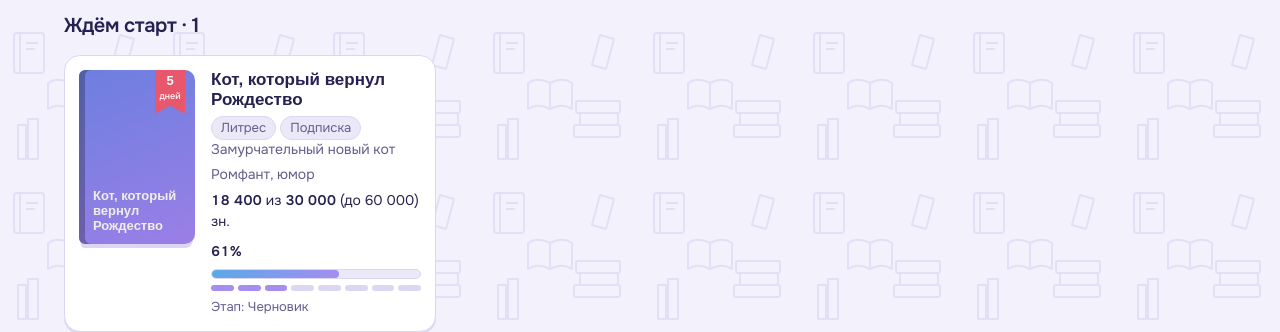
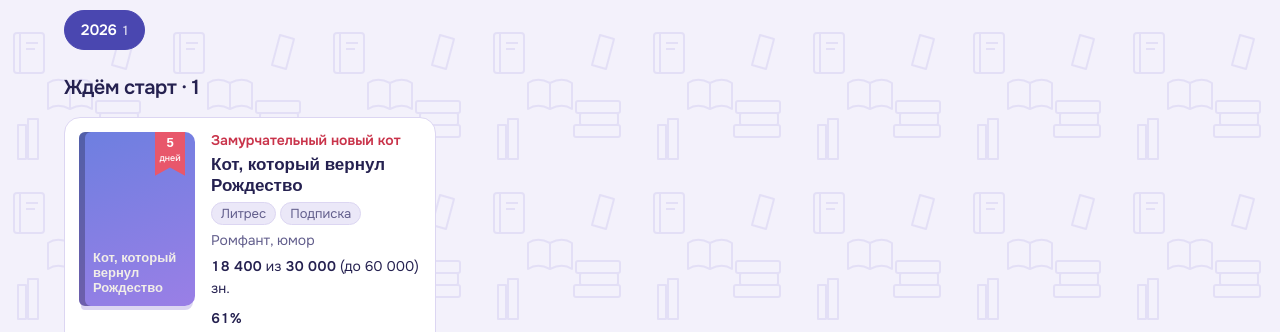
Before and after one commit to Turaisegen/litmob-tracker, a plain HTML site: page index.html in a window 1280 px wide. Shown: the part 467-799 px from the top of the page. Drawn offline with Linux system fonts and the light colour scheme; a web font is replaced by a local one.

Commit message:
Add files via upload

```diff
--- a/index.html
+++ b/index.html
@@ -19,7 +19,7 @@
    COLOUR бледно-сиреневая бумага, чернила индиго, голубой и сиреневый как рабочие цвета, коралловая ленточка для срочного
    TYPE Unbounded для заголовков и цифр + Onest для текста
    LAYOUT шапка с полкой во всю ширину, лента дат, сетка карточек; телефон: одна колонка */
-:root{color-scheme:light dark;--bg:light-dark(#f3f1fb,#16142a);--card:light-dark(#ffffff,#211e3a);--paper:light-dark(#ebe8f8,#2a2648);--ink:light-dark(#252150,#ece9ff);--mute:light-dark(#625e8c,#b4aee0);--line:light-dark(#dcd6f2,#3a3562);--main:light-dark(#4a47b0,#a9a4ff);--onmain:light-dark(#ffffff,#16142a);--sky:#5aa9e6;--lil:#a48ef0;--rib:#e8576b;--sun:#a48ef0;--ok:#5aa9e6;--head:light-dark(#dfe6fb,#1d1b38)}
+:root{color-scheme:light dark;--bg:light-dark(#f3f1fb,#16142a);--card:light-dark(#ffffff,#211e3a);--paper:light-dark(#ebe8f8,#2a2648);--ink:light-dark(#252150,#ece9ff);--mute:light-dark(#625e8c,#b4aee0);--line:light-dark(#dcd6f2,#3a3562);--main:light-dark(#4a47b0,#a9a4ff);--onmain:light-dark(#ffffff,#16142a);--sky:#5aa9e6;--lil:#a48ef0;--rib:#e8576b;--sun:#a48ef0;--ok:#5aa9e6;--head:light-dark(#dfe6fb,#1d1b38);--red:light-dark(#c9334a,#ff8394)}
 *{box-sizing:border-box;min-width:0}
 html,body{margin:0}
 body{background:var(--bg);color:var(--ink);font:16px/1.55 Onest,system-ui,sans-serif;overflow-x:clip;position:relative;min-height:100%}
@@ -124,6 +124,12 @@ input[readonly]{background:var(--paper);color:var(--mute)}
 .row .r{display:flex;gap:10px;flex-wrap:wrap}
 .hint{font-size:13px;color:var(--mute)}
 .install{display:none}
+.years{display:flex;flex-wrap:wrap;gap:8px;margin:0 0 22px}
+.years button{min-height:40px;padding:0 16px;border-radius:99px;border:1.5px solid var(--line);background:var(--card);color:var(--ink);font:700 15px Unbounded,Onest,sans-serif}
+.years button small{font:500 13px Onest,sans-serif;color:var(--mute);margin-left:6px}
+.years button.on{background:var(--main);border-color:var(--main);color:var(--onmain)}
+.years button.on small{color:var(--onmain);opacity:.8}
+.lmname{margin:0;color:var(--red);font:700 14px/1.25 Unbounded,Onest,sans-serif;overflow-wrap:anywhere}
 .datapanel{margin-top:44px;padding:20px;border-radius:16px;background:var(--card);border:1px solid var(--line)}
 .datapanel .r{display:flex;flex-wrap:wrap;gap:10px;margin-top:12px}
 .datapanel .hint{font-size:15px;max-width:70ch}
@@ -167,6 +173,7 @@ input[readonly]{background:var(--paper);color:var(--mute)}
 
 <main class="band"><div class="wrap">
   <div class="note" id="note"></div>
+  <div class="years" id="years" role="tablist" aria-label="Год"></div>
   <section id="waitWrap"><h2 id="waitSum">Ждём старт</h2>
   <div class="shelf" id="shelf"></div></section>
   <section id="startWrap" hidden style="margin-top:36px"><h2 id="startSum">Стартовало</h2><div class="shelf" id="shelf2"></div></section>
@@ -269,22 +276,29 @@ function coverHTML(it){
 function cardHTML(it){
   const goal=+it.goal||0,cur=+it.cur||0,pct=goal?Math.min(100,Math.round(cur/goal*100)):0;
   return '<article class="card" tabindex="0" data-id="'+esc(it.id)+'">'+coverHTML(it)+
-  '<div class="info"><p class="book">'+esc(it.book||'Книга без названия')+'</p>'+
-  '<div class="lm"><span class="chip">'+esc(it.platform||'')+'</span>'+(it.fmt?'<span class="chip">'+esc(it.fmt)+'</span>':'')+esc(it.name||'')+'</div>'+
+  '<div class="info"><p class="lmname">'+esc(it.name||'Литмоб без названия')+'</p><p class="book">'+esc(it.book||'Книга без названия')+'</p>'+
+  '<div class="lm"><span class="chip">'+esc(it.platform||'')+'</span>'+(it.fmt?'<span class="chip">'+esc(it.fmt)+'</span>':'')+'</div>'+
   (it.genres?'<div class="lm">'+esc(it.genres)+'</div>':'')+'<div class="chars"><span><b>'+fmtN(cur)+'</b> из <b>'+(goal?fmtN(goal):'?')+'</b>'+(typeof it.max==='number'&&it.max?' (до '+fmtN(it.max)+')':'')+' зн.'+(typeof it.max==='string'&&it.max?' · до: '+esc(it.max):'')+'</span><b>'+(goal?pct+'%':'')+'</b></div>'+
   '<div class="bar'+(pct>=100?' full':'')+'"><i style="width:'+pct+'%"></i></div>'+
   '<div class="steps">'+STAGES.map((s,i)=>'<span class="'+(i<=(+it.stage||0)?(i>=PUB?'on pub':'on'):'')+'"></span>').join('')+'</div>'+
   '<div class="stage">Этап: '+esc(STAGES[+it.stage||0])+'</div></div></article>';
 }
+const CUR_Y=String(new Date().getFullYear());
+let year=(()=>{try{return localStorage.getItem(LS+'-year')||CUR_Y}catch(e){return CUR_Y}})();
+const yearOf=it=>{const y=String(it.d5||it.d2||it.d3||it.d6||it.updated||'').slice(0,4);return /^\d{4}$/.test(y)?y:CUR_Y};
 function render(){
   const real=items.slice();
-  const shown=real.length?real:(mode==='loading'?[]:[SAMPLE]);
+  const pool=real.length?real:(mode==='loading'?[]:[SAMPLE]);
+  const cnt={};cnt[CUR_Y]=0;for(const i of pool)cnt[yearOf(i)]=(cnt[yearOf(i)]||0)+1;
+  const ys=Object.keys(cnt).sort();if(!cnt[year]&&cnt[year]!==0)year=CUR_Y;
+  $('years').innerHTML=ys.map(y=>'<button type="button" role="tab" aria-selected="'+(y===year)+'" data-y="'+y+'" class="'+(y===year?'on':'')+'">'+y+'<small>'+cnt[y]+'</small></button>').join('');
+  const shown=pool.filter(i=>yearOf(i)===year);
   const next=i=>{const e=events([i])[0];return e?e.n:1e9};
   const act=shown.filter(i=>!isArchived(i)).sort((a,b)=>next(a)-next(b)||(a.d3||'9').localeCompare(b.d3||'9'));
   const arc=shown.filter(isArchived).sort((a,b)=>(b.d6||b.d3||b.updated||'').localeCompare(a.d6||a.d3||a.updated||''));
   const started=i=>{if((+i.stage||0)>=PUB)return true;const s0=i.d5||i.d2;const n=daysTo(s0);return n!==null&&n<=0};
   const wait=act.filter(i=>!started(i)),go=act.filter(started);
-  $('shelf').innerHTML=wait.length?wait.map(cardHTML).join(''):(mode==='loading'?'<p class="hint">Загружаю ваши литмобы…</p>':act.length?'<p class="hint">Все литмобы уже стартовали.</p>':'<p class="hint">Активных литмобов нет. Самое время записаться на новый.</p>');
+  $('shelf').innerHTML=wait.length?wait.map(cardHTML).join(''):(mode==='loading'?'<p class="hint">Загружаю ваши литмобы…</p>':act.length?'<p class="hint">Все литмобы уже стартовали.</p>':'<p class="hint">В '+year+' году активных литмобов нет. Самое время записаться на новый.</p>');
   $('waitSum').textContent='Ждём старт'+(wait.length?' · '+wait.length:'');
   $('shelf2').innerHTML=go.map(cardHTML).join('');
   $('startWrap').hidden=!go.length;
@@ -293,7 +307,7 @@ function render(){
   $('archWrap').hidden=!arc.length;
   $('archSum').textContent='Завершенные · '+arc.length;
   $('sampleNote').hidden=!(shown[0]&&shown[0].sample);
-  const ev=events(act).slice(0,12);
+  const ev=events(pool.filter(i=>!isArchived(i))).slice(0,12);
   $('strip').innerHTML=ev.length?ev.map(e=>'<div class="ev'+(e.n<=3?' hot':'')+'"><span class="num">'+parseD(e.date).getDate()+'</span><span class="what">'+esc(e.lab)+', '+esc(inDays(e.n))+'</span><span class="who">'+esc(fmtD(e.date))+' · '+esc(e.it.book||e.it.name)+'</span></div>').join(''):'<p class="empty-ev">Пока ни одного дедлайна. Отдыхаем или пишем для себя.</p>';
   const n=real.filter(i=>!isArchived(i)).length;
   $('sub').textContent=n?('В работе '+n+' '+plural(n,'литмоб','литмоба','литмобов')+(ev[0]&&!ev[0].it.sample?', ближайшая дата '+inDays(ev[0].n):'')):'Записи, тексты и дедлайны в одном месте';
@@ -407,14 +421,22 @@ function openForm(it){
   $('f_text').value='';$('f_file').value='';delArmed=false;$('delBtn').textContent='Удалить';$('icsBtn').textContent='Даты в календарь';
   $('delBtn').style.visibility=editing?'visible':'hidden';
   $('dlgTitle').textContent=editing?'Литмоб «'+(editing.name||'')+'»':'Новый литмоб';
+  dirty=false;cancelArmed=false;$('cancelBtn').textContent='Отмена';$('cancelBtn').classList.remove('danger');
   paintStages();paintCover();$('ov').classList.add('open');setTimeout(()=>$('f_name').focus(),30);
 }
 function closeForm(){$('ov').classList.remove('open')}
 $('addBtn').onclick=()=>openForm(null);
-$('cancelBtn').onclick=closeForm;
-$('ov').addEventListener('click',e=>{if(e.target===$('ov'))closeForm()});
-document.addEventListener('keydown',e=>{if(e.key==='Escape'&&$('ov').classList.contains('open'))closeForm()});
-$('f_stage').addEventListener('click',e=>{const b=e.target.closest('button');if(b){stage=+b.dataset.s;paintStages()}});
+let dirty=false,cancelArmed=false;
+function tryClose(){
+  if(!dirty){closeForm();return}
+  if(!cancelArmed){cancelArmed=true;$('cancelBtn').textContent='Закрыть без сохранения?';$('cancelBtn').classList.add('danger');$('cancelBtn').focus();return}
+  closeForm();
+}
+$('cancelBtn').onclick=tryClose;
+document.addEventListener('keydown',e=>{if(e.key==='Escape'&&$('ov').classList.contains('open')){e.preventDefault();tryClose()}});
+$('form').addEventListener('input',()=>{dirty=true});$('form').addEventListener('change',()=>{dirty=true});
+$('years').addEventListener('click',e=>{const b=e.target.closest('button');if(!b)return;year=b.dataset.y;try{localStorage.setItem(LS+'-year',year)}catch(err){}render()});
+$('f_stage').addEventListener('click',e=>{const b=e.target.closest('button');if(b){stage=+b.dataset.s;dirty=true;paintStages()}});
 $('f_book').addEventListener('input',paintCover);
 function syncFmt(){const full=$('f_fmt').value==='Завершенка';$('fmtHint').hidden=!full;$('f_d3').readOnly=full;if(full)$('f_d3').value=$('f_d2').value}
 $('f_fmt').addEventListener('change',syncFmt);$('f_d2').addEventListener('input',syncFmt);$('f_d2').addEventListener('change',syncFmt);
@@ -451,7 +473,7 @@ $('form').addEventListener('submit',async e=>{
   if(it.link&&!/^https:\/\//.test(it.link))it.link='';
   $('saveBtn').disabled=true;
   const wasDone=editing&&(+editing.stage||0)>=LAST;
-  try{await saveItem(it);closeForm();if(it.stage>=LAST&&!wasDone){const c=$('cat');c.classList.remove('cheer');void c.offsetWidth;c.classList.add('cheer')}}
+  try{await saveItem(it);dirty=false;closeForm();if(yearOf(it)!==year){year=yearOf(it);try{localStorage.setItem(LS+'-year',year)}catch(e2){}render()}if(it.stage>=LAST&&!wasDone){const c=$('cat');c.classList.remove('cheer');void c.offsetWidth;c.classList.add('cheer')}}
   catch(err){$('note').textContent=err&&err.name==='QuotaExceededError'?'На устройстве закончилось место для трекера. Удалите старые литмобы или обложки.':'Не получилось сохранить. Попробуйте ещё раз.'}
   finally{$('saveBtn').disabled=false}
 });
```
